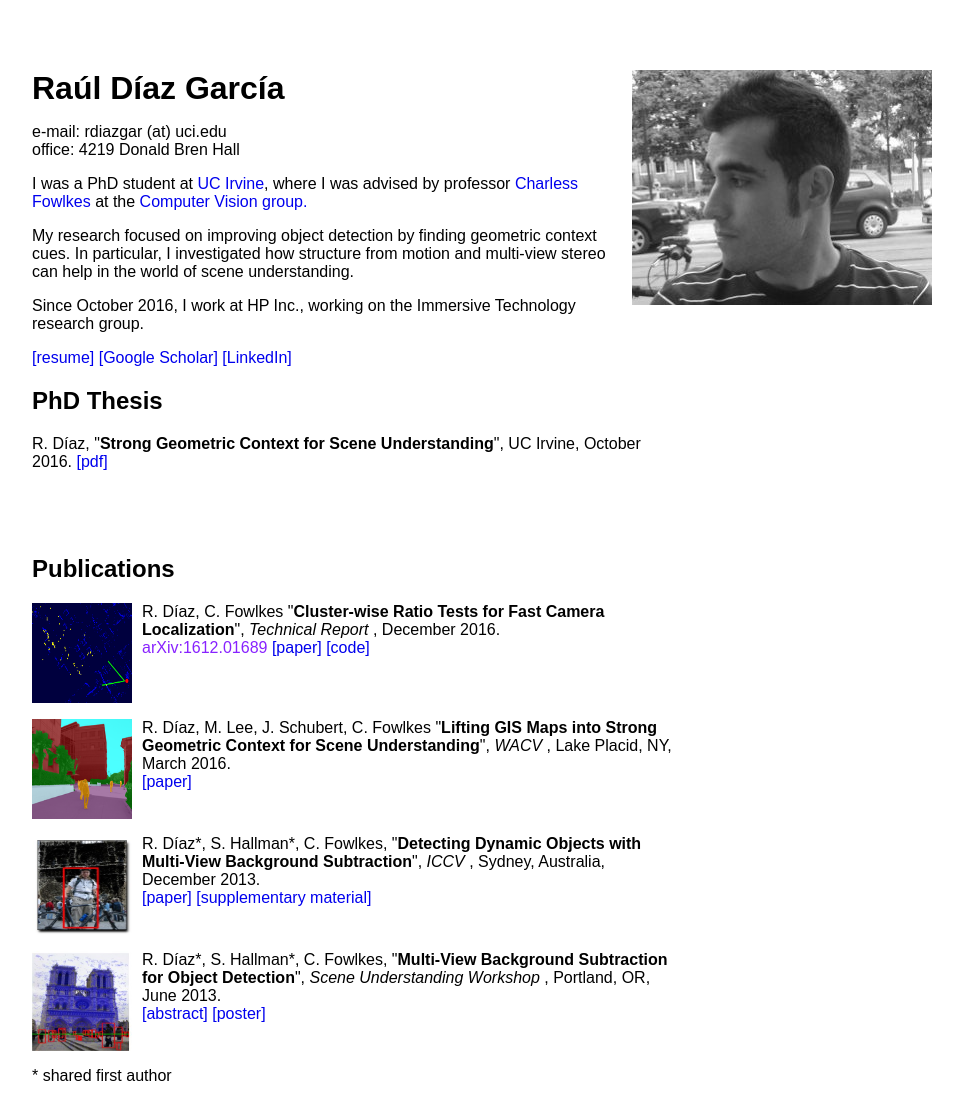
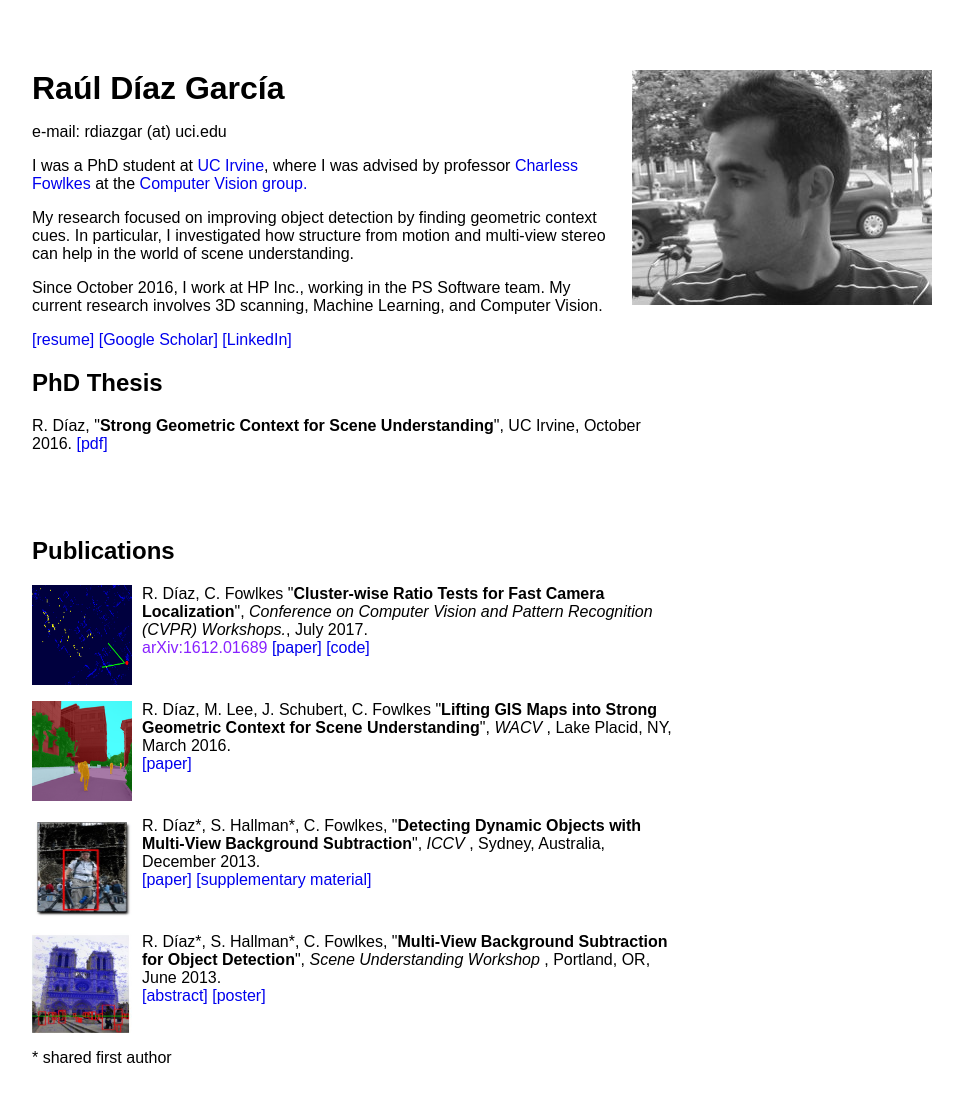
Before and after one commit to rauldiaz/old_website, a plain HTML site: page index.html in a window 1280 px wide. Shown: the top 1100 px of the page, without its empty margins (158-1121 px from the left). Drawn offline with Linux system fonts and the light colour scheme.

Commit message:
updated cwrt reference

```diff
--- a/index.html
+++ b/index.html
@@ -51,14 +51,15 @@ a.invisible { color : inherit; text-decoration : inherit; }
 <div id="content">
 <h1>Raúl Díaz García</h1>
 
-<p>e-mail: rdiazgar (at) uci.edu<br>
-   office: 4219 Donald Bren Hall</p>
+<p>
+e-mail: rdiazgar (at) uci.edu<br>
+</p>
 
 <p>I was a PhD student at <a href="http://www.uci.edu/">UC Irvine</a>, where I was advised by professor <a href="http://www.ics.uci.edu/~fowlkes/">Charless Fowlkes</a> at the <a href="http://vision.ics.uci.edu/">Computer Vision group.</a></p>
 
 <p>My research focused on improving object detection by finding geometric context cues. In particular, I investigated how structure from motion and multi-view stereo can help in the world of scene understanding.</p>
 
-<p>Since October 2016, I work at HP Inc., working on the Immersive Technology research group.</p>
+<p>Since October 2016, I work at HP Inc., working in the PS Software team. My current research involves 3D scanning, Machine Learning, and Computer Vision.</p>
 
 <p><a target="_blank" href="files/resume.pdf">[resume]</a>   <a target="_blank" href="https://scholar.google.com/citations?user=O0NVkSwAAAAJ&hl=en">[Google Scholar]</a>   <a target="_blank" href="https://www.linkedin.com/in/raúl-díaz-garcía-8720402a">[LinkedIn]</a></p>
 
@@ -76,7 +77,7 @@ a.invisible { color : inherit; text-decoration : inherit; }
 
 <div class="publication">
 <a href="images/loc_arxiv.jpg"><img src="images/loc_arxiv2.jpg" class="publogo"></a>
-<p> R. Díaz, C. Fowlkes "<strong>Cluster-wise Ratio Tests for Fast Camera Localization</strong>", <em>Technical Report </em>, December 2016.
+<p> R. Díaz, C. Fowlkes "<strong>Cluster-wise Ratio Tests for Fast Camera Localization</strong>", <em>Conference on Computer Vision and Pattern Recognition (CVPR) Workshops.</em>, July 2017.
 <br>
 <a href="http://arxiv.org/abs/1612.01689" style="color:#8822FF" target="_blank">arXiv:1612.01689</a>
 <a href="pubs/loc_arxiv.pdf">[paper]</a>
```
Also changed, not shown: 1 other file.
